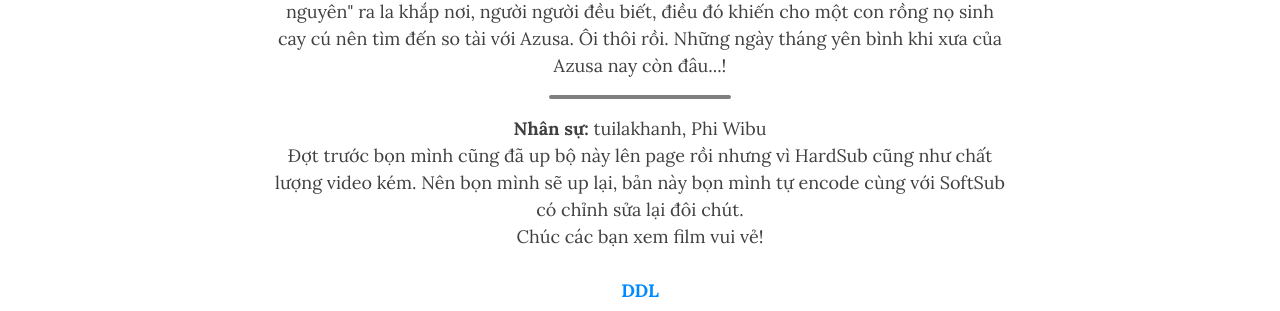
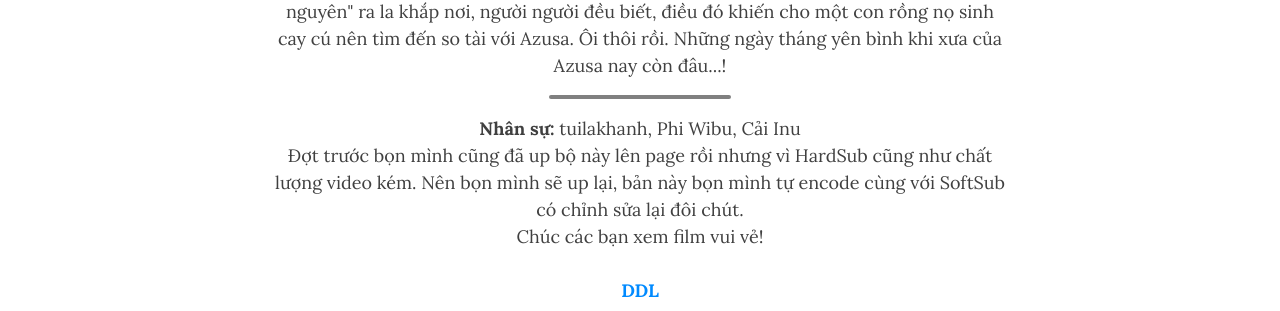
Before and after one commit to TPN-Team/TPN-Team.github.io, a Jekyll site: the page built from _posts/2021-09-11-slime-300.md, in a window 1280 px wide and 900 px high, scrolled down 920 px. Shown: the part 143-454 px from the top of the window. Built offline with Jekyll 4.4.1, drawn with Linux system fonts in a browser that asks for light colours; nearby versions of some CDN libraries.

Commit message:
Add Cải Inu

```diff
--- a/_posts/2021-09-11-slime-300.md
+++ b/_posts/2021-09-11-slime-300.md
@@ -16,7 +16,7 @@ comments: false
 
 <hr>
 
-<b>Nhân sự:</b> tuilakhanh, Phi Wibu <br>
+<b>Nhân sự:</b> tuilakhanh, Phi Wibu, Cải Inu <br>
 Đợt trước bọn mình cũng đã up bộ này lên page rồi nhưng vì HardSub cũng như chất lượng video kém. Nên bọn mình sẽ up lại, bản này bọn mình tự encode cùng với SoftSub có chỉnh sửa lại đôi chút. <br>
 Chúc các bạn xem film vui vẻ!<br><br>
 <b><a href="https://github.com/TPN-Team/TPN-Team-DDL/blob/master/Slime%20300.md">DDL</a></b> <br>
```
Also changed, not shown: projects.md (+1 -1 lines).
